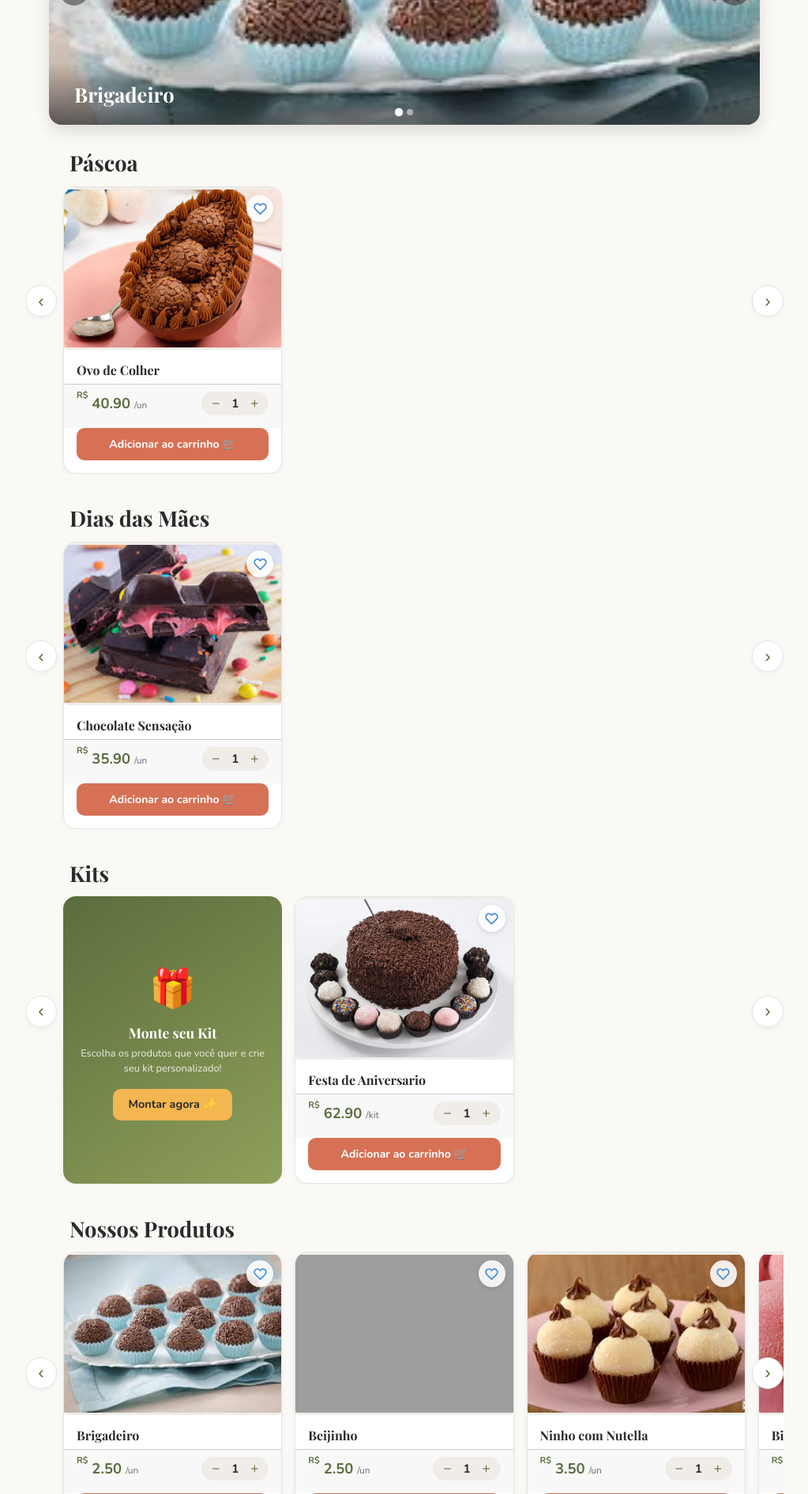
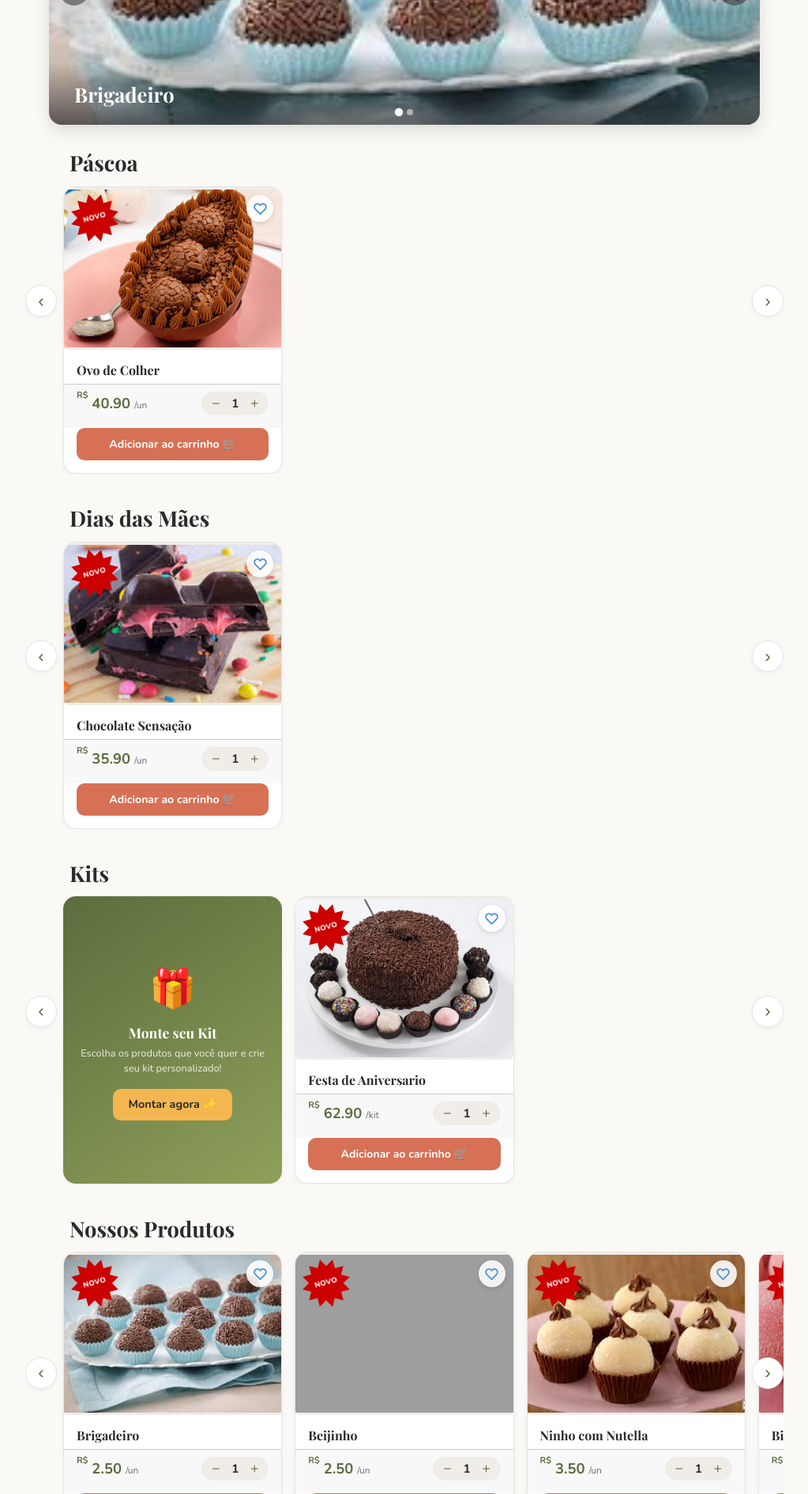
Before and after one commit to sarapacheco-user/DocesDaFhe, a Flask app: page /dashboard in a window 1280 px wide. Shown: the part 339-2231 px from the top of the page at 79% size, without its empty margins (128-1151 px from the left). Run offline with Flask 3, Linux system fonts and the light colour scheme; some web fonts are replaced; grey boxes are pictures that could not be loaded.

Commit message:
Acrescentei a funcao de um banner Novo para produtos cadastrados que seja novos

```diff
--- a/app.py
+++ b/app.py
@@ -74,6 +74,8 @@ login_manager.login_message_category = 'info'
 login_manager.init_app(app)
 db.init_app(app)
 app.jinja_env.filters['darken'] = darken_hex
+from datetime import datetime as _dt
+app.jinja_env.globals['now'] = _dt.utcnow
 
 
 def admin_required(f):
@@ -1183,9 +1185,10 @@ def admin_design():
         config.carousel_height  = int(request.form.get('carousel_height', 340) or 340)
         config.card_img_height  = int(request.form.get('card_img_height', 200) or 200)
         config.card_radius      = request.form.get('card_radius', '16px')
-        config.flash_success    = request.form.get('flash_success', '#d4edda')
+        config.flash_success    = request.form.get('flash_success', '#ffffff')
         config.flash_error      = request.form.get('flash_error',  '#f8d7da')
         config.flash_info       = request.form.get('flash_info',   '#ffffff')
+        config.new_badge_days   = int(request.form.get('new_badge_days', 7) or 7)
 
         logo_file = request.files.get('logo_file')
         if logo_file and logo_file.filename != '':
--- a/models.py
+++ b/models.py
@@ -67,7 +67,6 @@ class Kit(db.Model):
 
     @property
     def total_price(self):
-        """Calculate total price of all products in the kit."""
         return sum(kp.product.price * kp.quantity for kp in self.products)
 
     def __repr__(self):
@@ -117,8 +116,6 @@ class ProdutoEspecial(db.Model):
 
     def __repr__(self):
         return f"<ProdutoEspecial {self.name}>"
-
-    # Adicione esses modelos no seu models.py
 
 class CarrinhoItem(db.Model):
     __tablename__ = "carrinho_itens"
@@ -243,9 +240,10 @@ class SiteConfig(db.Model):
     carousel_height = db.Column(db.Integer, default=340)
     card_img_height = db.Column(db.Integer, default=200)
     card_radius     = db.Column(db.String(10), default='16px')
-    flash_success   = db.Column(db.String(20), default='#d4edda')
+    flash_success   = db.Column(db.String(20), default='#ffffff')
     flash_error     = db.Column(db.String(20), default='#f8d7da')
     flash_info      = db.Column(db.String(20), default='#ffffff')
+    new_badge_days  = db.Column(db.Integer, default=7)
     updated_at      = db.Column(db.DateTime, default=datetime.utcnow, onupdate=datetime.utcnow)
 
     def __repr__(self):
--- a/static/pag_dashboard.css
+++ b/static/pag_dashboard.css
@@ -373,6 +373,35 @@ nav a.nav-active {
   0%   { transform: scale(1); }
   50%  { transform: scale(1.35); }
   100% { transform: scale(1); }
+}
+
+.badge-novo {
+  position: absolute;
+  top: 8px;
+  left: 8px;
+  width: 62px;
+  height: 62px;
+  background: #cc0000;
+  color: #fff;
+  font-size: .58rem;
+  font-weight: 900;
+  text-transform: uppercase;
+  letter-spacing: .04em;
+  display: flex;
+  align-items: center;
+  justify-content: center;
+  z-index: 6;
+  pointer-events: none;
+  transform: rotate(-15deg);
+  clip-path: polygon(
+    50% 0%, 59% 16%, 75% 7%, 75% 25%,
+    93% 25%, 84% 41%, 100% 50%, 84% 59%,
+    93% 75%, 75% 75%, 75% 93%, 59% 84%,
+    50% 100%, 41% 84%, 25% 93%, 25% 75%,
+    7% 75%, 16% 59%, 0% 50%, 16% 41%,
+    7% 25%, 25% 25%, 25% 7%, 41% 16%
+  );
+  filter: drop-shadow(0 2px 4px rgba(0,0,0,.35));
 }
 
 .card:hover {
--- a/templates/busca.html
+++ b/templates/busca.html
@@ -140,6 +140,7 @@
     <button class="btn-fav {% if produto.id in fav_p %}ativo{% endif %}"
             data-tipo="produto" data-id="{{ produto.id }}"
             onclick="toggleFav(this)" title="Favoritar"><svg viewBox="0 0 24 24" width="17" height="17"><path d="M20.84 4.61a5.5 5.5 0 0 0-7.78 0L12 5.67l-1.06-1.06a5.5 5.5 0 0 0-7.78 7.78l1.06 1.06L12 21.23l7.78-7.78 1.06-1.06a5.5 5.5 0 0 0 0-7.78z"/></svg></button>
+    {% if produto.created_at and (now() - produto.created_at).days < (site_config.new_badge_days or 7) %}<span class="badge-novo">Novo</span>{% endif %}
     <a href="{{ url_for('produto_detalhe', id=produto.id) }}" class="card-link-inner">
       <div class="card-img">
         {% if produto.image_url %}
@@ -178,6 +179,7 @@
     <button class="btn-fav {% if p.id in fav_e %}ativo{% endif %}"
             data-tipo="especial" data-id="{{ p.id }}"
             onclick="toggleFav(this)" title="Favoritar"><svg viewBox="0 0 24 24" width="17" height="17"><path d="M20.84 4.61a5.5 5.5 0 0 0-7.78 0L12 5.67l-1.06-1.06a5.5 5.5 0 0 0-7.78 7.78l1.06 1.06L12 21.23l7.78-7.78 1.06-1.06a5.5 5.5 0 0 0 0-7.78z"/></svg></button>
+    {% if p.created_at and (now() - p.created_at).days < (site_config.new_badge_days or 7) %}<span class="badge-novo">Novo</span>{% endif %}
     <a href="{{ url_for('produto_especial_detalhe', id=p.id) }}" class="card-link-inner">
       <div class="card-img">
         {% if p.image_url %}
@@ -216,6 +218,7 @@
     <button class="btn-fav {% if kit.id in fav_k %}ativo{% endif %}"
             data-tipo="kit" data-id="{{ kit.id }}"
             onclick="toggleFav(this)" title="Favoritar"><svg viewBox="0 0 24 24" width="17" height="17"><path d="M20.84 4.61a5.5 5.5 0 0 0-7.78 0L12 5.67l-1.06-1.06a5.5 5.5 0 0 0-7.78 7.78l1.06 1.06L12 21.23l7.78-7.78 1.06-1.06a5.5 5.5 0 0 0 0-7.78z"/></svg></button>
+    {% if kit.created_at and (now() - kit.created_at).days < (site_config.new_badge_days or 7) %}<span class="badge-novo">Novo</span>{% endif %}
     <a href="{{ url_for('kit_detalhe', kit_id=kit.id) }}" class="card-link-inner">
       <div class="card-img">
         {% if kit.image_url %}
--- a/templates/dashboard.html
+++ b/templates/dashboard.html
@@ -124,6 +124,7 @@
           <button class="btn-fav {% if p.id in fav_e %}ativo{% endif %}"
                   data-tipo="especial" data-id="{{ p.id }}"
                   onclick="toggleFav(this)" title="Favoritar"><svg viewBox="0 0 24 24" width="17" height="17"><path d="M20.84 4.61a5.5 5.5 0 0 0-7.78 0L12 5.67l-1.06-1.06a5.5 5.5 0 0 0-7.78 7.78l1.06 1.06L12 21.23l7.78-7.78 1.06-1.06a5.5 5.5 0 0 0 0-7.78z"/></svg></button>
+          {% if p.created_at and (now() - p.created_at).days < (site_config.new_badge_days or 7) %}<span class="badge-novo">Novo</span>{% endif %}
           <a href="{{ url_for('produto_especial_detalhe', id=p.id) }}" class="card-link-inner">
             <div class="card-img">
               {% if p.image_url %}
@@ -176,6 +177,7 @@
       <button class="btn-fav {% if kit.id in fav_k %}ativo{% endif %}"
               data-tipo="kit" data-id="{{ kit.id }}"
               onclick="toggleFav(this)" title="Favoritar"><svg viewBox="0 0 24 24" width="17" height="17"><path d="M20.84 4.61a5.5 5.5 0 0 0-7.78 0L12 5.67l-1.06-1.06a5.5 5.5 0 0 0-7.78 7.78l1.06 1.06L12 21.23l7.78-7.78 1.06-1.06a5.5 5.5 0 0 0 0-7.78z"/></svg></button>
+      {% if kit.created_at and (now() - kit.created_at).days < (site_config.new_badge_days or 7) %}<span class="badge-novo">Novo</span>{% endif %}
       <a href="{{ url_for('kit_detalhe', kit_id=kit.id) }}" class="card-link-inner">
         <div class="card-img">
           {% if kit.image_url %}
@@ -218,6 +220,7 @@
       <button class="btn-fav {% if produto.id in fav_p %}ativo{% endif %}"
               data-tipo="produto" data-id="{{ produto.id }}"
               onclick="toggleFav(this)" title="Favoritar"><svg viewBox="0 0 24 24" width="17" height="17"><path d="M20.84 4.61a5.5 5.5 0 0 0-7.78 0L12 5.67l-1.06-1.06a5.5 5.5 0 0 0-7.78 7.78l1.06 1.06L12 21.23l7.78-7.78 1.06-1.06a5.5 5.5 0 0 0 0-7.78z"/></svg></button>
+      {% if produto.created_at and (now() - produto.created_at).days < (site_config.new_badge_days or 7) %}<span class="badge-novo">Novo</span>{% endif %}
       <a href="{{ url_for('produto_detalhe', id=produto.id) }}" class="card-link-inner">
         <div class="card-img">
           {% if produto.image_url %}
--- a/templates/dynamic_styles.jinja2
+++ b/templates/dynamic_styles.jinja2
@@ -34,7 +34,7 @@ h1, h2, h3, h4, h5, h6, .topbar-title, .drawer-logo, .flash-modal-msg {
 .carrossel-slide img, .carrossel-slide { height: {{ config.carousel_height or 340 }}px !important; }
 html body .card img { height: {{ config.card_img_height or 200 }}px !important; max-height: {{ config.card_img_height or 200 }}px !important; }
 html body .card { border-radius: {{ config.card_radius or '16px' }} !important; }
-.flash-modal-success { background: {{ config.flash_success or '#d4edda' }} !important; }
+.flash-modal-success { background: {{ config.flash_success or '#ffffff' }} !important; }
 .flash-modal-error   { background: {{ config.flash_error  or '#f8d7da' }} !important; }
 .flash-modal-info    { background: {{ config.flash_info   or '#ffffff' }} !important; }
 {% if not config.anim_enabled %}
--- a/templates/kits/kits_loja.html
+++ b/templates/kits/kits_loja.html
@@ -189,10 +189,11 @@
   {% if kits %}
     {% for kit in kits %}
     <div class="kit-item" data-nome="{{ kit.name | lower }}">
-      <div class="kit-card" style="position:relative;">
+      <div class="kit-card" style="position:relative; overflow:hidden;">
         <button class="btn-fav {% if kit.id in fav_k %}ativo{% endif %}"
                 data-tipo="kit" data-id="{{ kit.id }}"
                 onclick="toggleFav(this)" title="Favoritar"><svg viewBox="0 0 24 24" width="17" height="17"><path d="M20.84 4.61a5.5 5.5 0 0 0-7.78 0L12 5.67l-1.06-1.06a5.5 5.5 0 0 0-7.78 7.78l1.06 1.06L12 21.23l7.78-7.78 1.06-1.06a5.5 5.5 0 0 0 0-7.78z"/></svg></button>
+        {% if kit.created_at and (now() - kit.created_at).days < (site_config.new_badge_days or 7) %}<span class="badge-novo">Novo</span>{% endif %}
         <a href="{{ url_for('kit_detalhe', kit_id=kit.id) }}" style="text-decoration:none; color:inherit; display:block;">
           <div class="kit-card-img">
             {% if kit.image_url %}
--- a/templates/product/categoria.html
+++ b/templates/product/categoria.html
@@ -97,6 +97,7 @@
       <button class="btn-fav {% if produto.id in fav_p %}ativo{% endif %}"
               data-tipo="produto" data-id="{{ produto.id }}"
               onclick="toggleFav(this)" title="Favoritar"><svg viewBox="0 0 24 24" width="17" height="17"><path d="M20.84 4.61a5.5 5.5 0 0 0-7.78 0L12 5.67l-1.06-1.06a5.5 5.5 0 0 0-7.78 7.78l1.06 1.06L12 21.23l7.78-7.78 1.06-1.06a5.5 5.5 0 0 0 0-7.78z"/></svg></button>
+      {% if produto.created_at and (now() - produto.created_at).days < (site_config.new_badge_days or 7) %}<span class="badge-novo">Novo</span>{% endif %}
       <a href="{{ url_for('produto_detalhe', id=produto.id) }}" class="card-link-inner">
         <div class="card-img">
           {% if produto.image_url %}
```
Also changed, not shown: templates/admin/design.html (+13 -0 lines), instance/users.db, static/uploads/produtos/1777944181_br-11134207-7r98o-m7ceahm1ujle23.jpeg (added).
